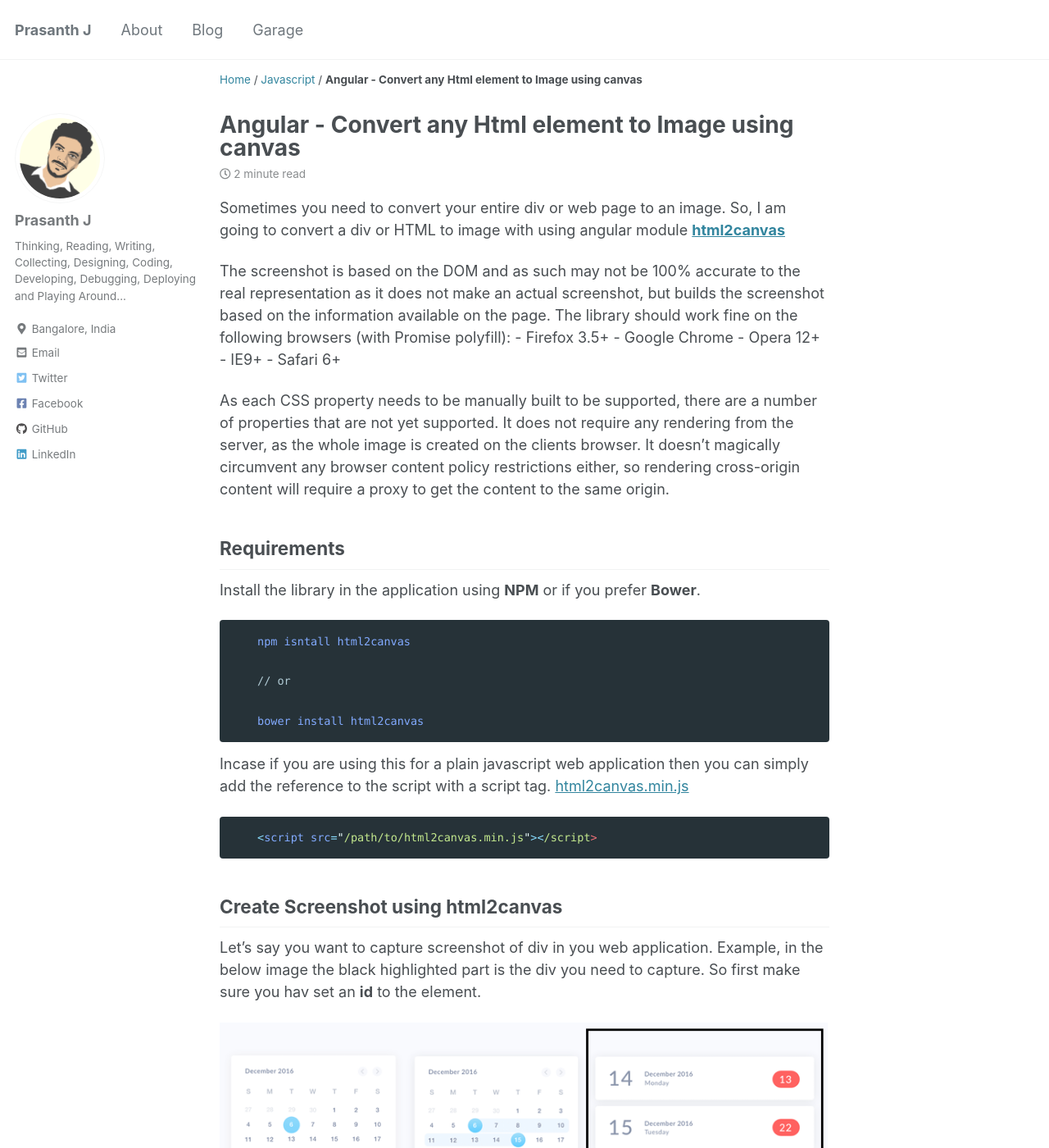
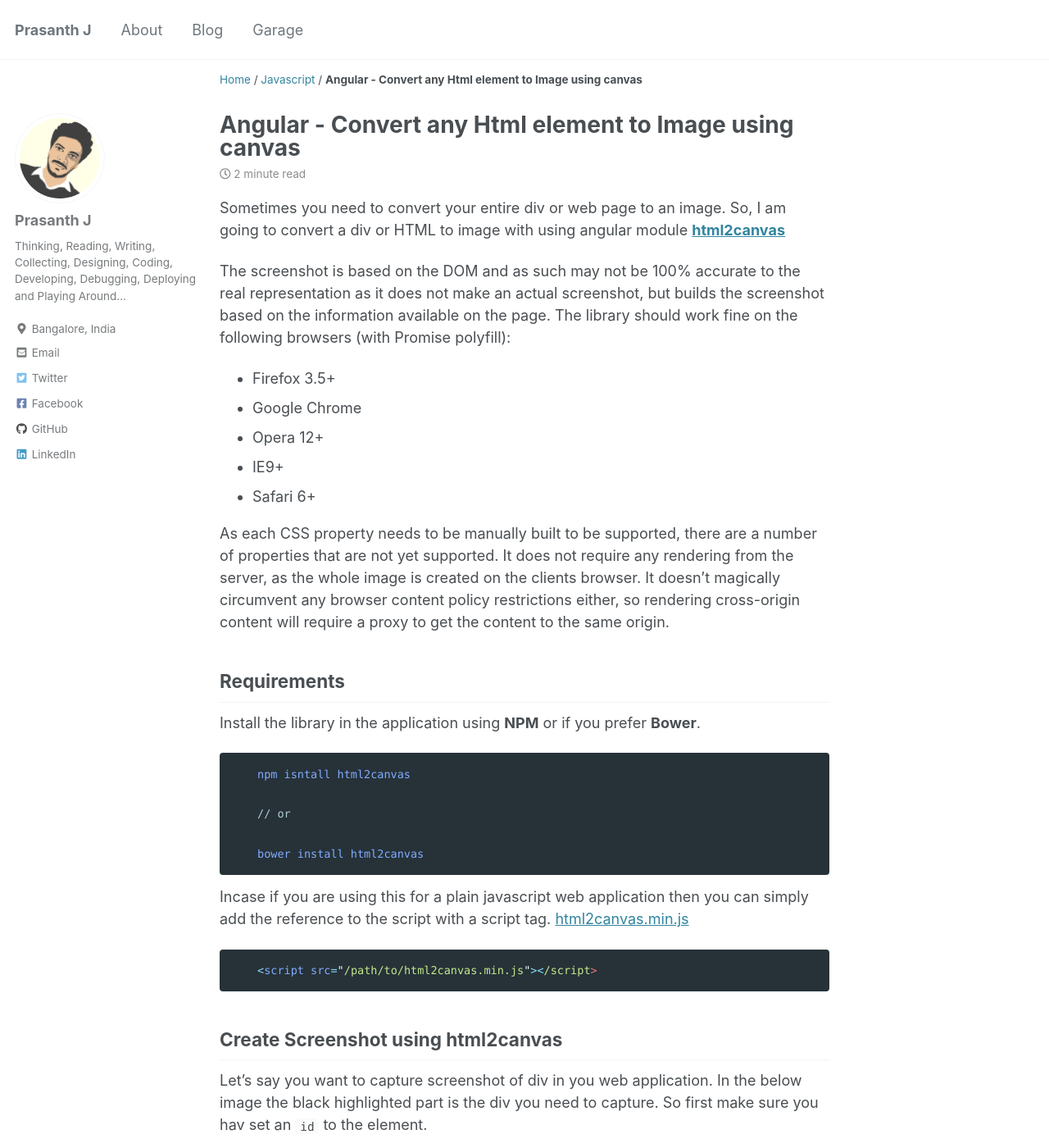
Before and after one commit to PrasanthJayaraman/PrasanthJayaraman.github.io, a Jekyll site: the page built from _posts/2019-01-12-convet-div-to-image-in-angular.md, in a window 1280 px wide and 1400 px high. Shown: the whole window at 82% size. Built offline with Jekyll 4.4.1, drawn with Linux system fonts in a browser that asks for light colours; cached includes are drawn as plain includes; nearby versions of some CDN libraries; comment, search, counter and statistics services are not loaded.

````diff
--- a/_posts/2019-01-12-convet-div-to-image-in-angular.md
+++ b/_posts/2019-01-12-convet-div-to-image-in-angular.md
@@ -10,11 +10,12 @@ comments: true
 Sometimes you need to convert your entire div or web page to an image. So, I am going to convert a div or HTML to image with using angular module [**html2canvas** ](https://html2canvas.hertzen.com/)
 
  The screenshot is based on the DOM and as such may not be 100% accurate to the real representation as it does not make an actual screenshot, but builds the screenshot based on the information available on the page. The library should work fine on the following browsers (with Promise polyfill):
-    -   Firefox 3.5+
-    -   Google Chrome
-    -   Opera 12+
-    -   IE9+
-    -   Safari 6+
+
+* Firefox 3.5+
+* Google Chrome
+* Opera 12+
+* IE9+
+* Safari 6+
 
 As each CSS property needs to be manually built to be supported, there are a number of properties that are not yet supported. It does not require any rendering from the server, as the whole image is created on the clients browser. It doesn't magically circumvent any browser content policy restrictions either, so rendering cross-origin content will require a proxy to get the content to the same origin.
 
@@ -37,7 +38,7 @@ Incase if you are using this for a plain javascript web application then you can
 
 ## Create Screenshot using html2canvas
 
-Let's say you want to capture screenshot of div in you web application. Example, in the below image the black highlighted part is the div you need to capture. So first make sure you hav set an **id** to the element.
+Let's say you want to capture screenshot of div in you web application. In the below image the black highlighted part is the div you need to capture. So first make sure you hav set an ```id``` to the element.
 
 [![screenshot1](https://prasanthj.com/assets/uploads/html2canvas-1.png)](https://prasanthj.com/assets/uploads/html2canvas-1.png)
 
@@ -61,11 +62,11 @@ The **html2canvas** is a simple library, the function expects an argument which
     });
 ```
 
-Once the element is passed to the **html2canvas** window function then a promise is returned with the **canvas** of the div. Use the function **canvas.toBlob()** to convert it to the canvas to a blob and from blob you can create a url out of it using **URL.createObjectURL()**.
+Once the element is passed to the ```html2canvas``` window function then a promise is returned with the ```canvas``` of the div. Use the function ```canvas.toBlob()``` to convert it to the canvas to a blob and from blob you can create a url out of it using ```URL.createObjectURL()```.
 
 To download automatically to default browser 'Downloads' location, Create an anchor element and assign the link to the href and make a click so it will automatically download the data.
 
-To allow user to save manually in their machine, use **window.saveAs()** function.
+To allow user to save manually in their machine, use ```window.saveAs()``` function.
 
 The downloaded image will be like this finally..
 
````
Also changed, not shown: _pages/garage.md (+6 -1 lines), _pages/node-widgets.md (added, +139 -0 lines), _posts/2018-11-07-send-push-notifcations-to-devices-using-nodejs.md (+3 -3 lines), _posts/2018-12-21-angular-observables-tutorial-for-components-communication.md (+1 -1 lines), docs/_pages/404.md (deleted, +0 -15 lines).
